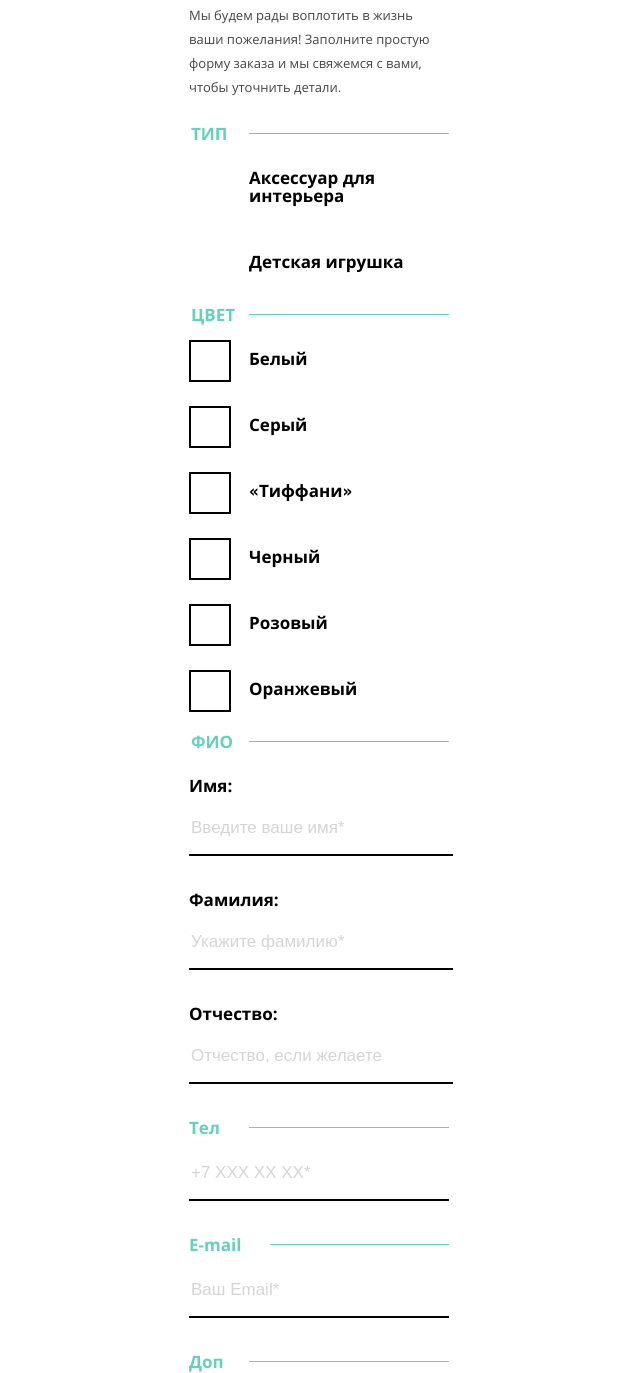
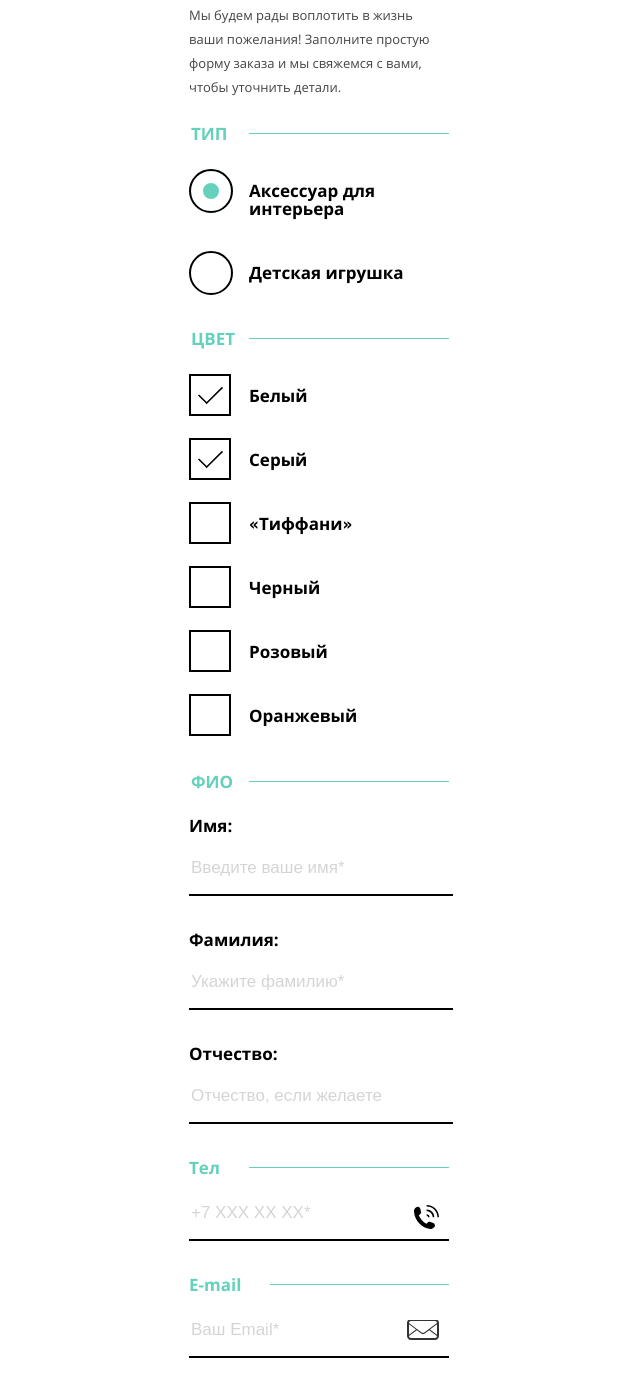
Before and after one commit to Edinorog86/227974-mishka, a website: page form.html in a window 1280 px wide. Shown: the part 645-2018 px from the top of the page, without its empty margins (321-961 px from the left). Drawn offline with nearby package versions, Linux system fonts and the light colour scheme; files that its build step writes are made by us from their sources.

Commit message:
form finished

```diff
--- a/form.html
+++ b/form.html
@@ -46,7 +46,7 @@
             <div class="order-form__title">
               <legend>Тип</legend>
             </div>
-            <input id="order-form__accessories" type="radio" name="accessories">
+            <input id="order-form__accessories" type="radio" name="toys" checked>
             <label for="order-form__accessories" class="form-field__label">Аксессуар для интерьера</label>
             <input id="order-form__toys" type="radio" name="toys">
             <label for="order-form__toys" class="form-field__label">Детская игрушка</label>
@@ -55,9 +55,9 @@
             <div class="order-form__title">
               <legend>Цвет</legend>
             </div>
-            <input id="order-form__white" type="checkbox" name="color-white">
+            <input id="order-form__white" type="checkbox" name="color-white" checked>
             <label for="order-form__white" class="form-field__label">Белый</label>
-            <input id="order-form__grey" type="checkbox" name="color-grey">
+            <input id="order-form__grey" type="checkbox" name="color-grey" checked>
             <label for="order-form__grey" class="form-field__label">Серый</label>
             <input id="order-form__tiffani" type="checkbox" name="color-tiffani">
             <label for="order-form__tiffani" class="form-field__label">&laquo;Тиффани&raquo;</label>
--- a/sass/blocks/button.scss
+++ b/sass/blocks/button.scss
@@ -12,6 +12,7 @@
   text-align: center;
   color: #444444;
   background-color: transparent;
+  cursor: pointer;
 
   &--green {
     color: #ffffff;
--- a/sass/blocks/order-form.scss
+++ b/sass/blocks/order-form.scss
@@ -25,6 +25,16 @@
     width: 69%;
   }
 
+  input[type="radio"]:checked + label::after {
+    box-shadow: 0 0 0 12px #ffffff inset,
+                0 0 0 20px $main-color inset;
+  }
+
+  input[type="checkbox"]:checked + label::after {
+    background: url("../img/icon-tick.svg") no-repeat center center;
+    background-size: 25px 25px;
+  }
+
   input[type="checkbox"],
   input[type="radio"] {
     display: none;
@@ -33,12 +43,20 @@
   &__color label,
   &__type label {
     position: relative;
+    padding: 13px 0;
     padding-left: 60px;
-    margin-bottom: 48px;
+    margin-bottom: 20px;
+    cursor: pointer;
   }
 
   &__color label::after {
-    @include pseudo-element(38px, 38px, -10px ,0);
+    @include pseudo-element(38px, 38px, 0px , 0px);
+    border: 2px solid black;
+  }
+
+  &__type label::after {
+    @include pseudo-element(40px, 40px, 0px, 0px);
+    border-radius: 50%;
     border: 2px solid black;
   }
 
@@ -104,3 +122,11 @@
   box-sizing: border-box;
   padding-right: 44px;
 }
+
+#order-form__phone {
+  background: url("../img/icon-phone.svg") no-repeat right 10px bottom 10px;
+}
+
+#order-form__email {
+  background: url("../img/icon-mail.svg") no-repeat right 10px bottom 10px;
+}
```
